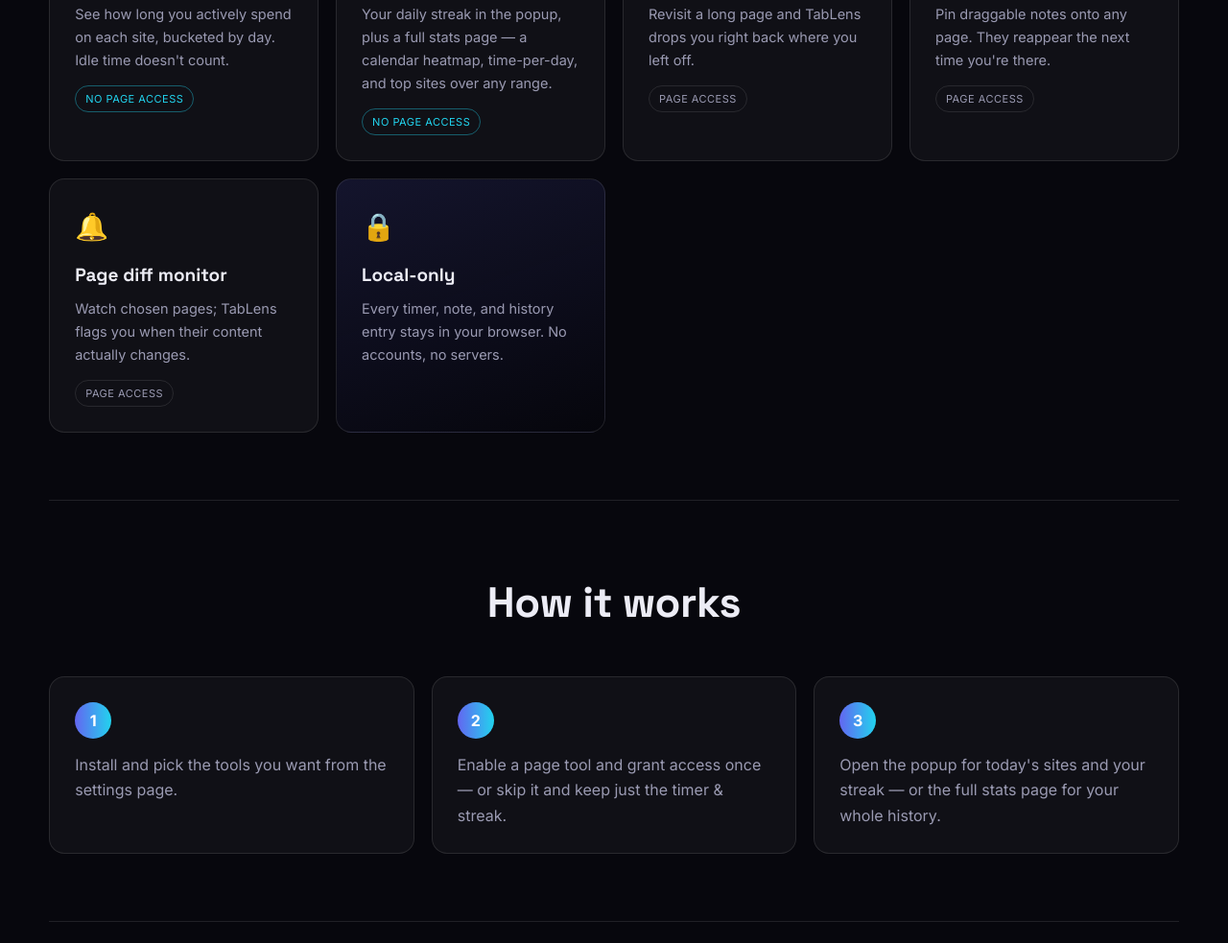
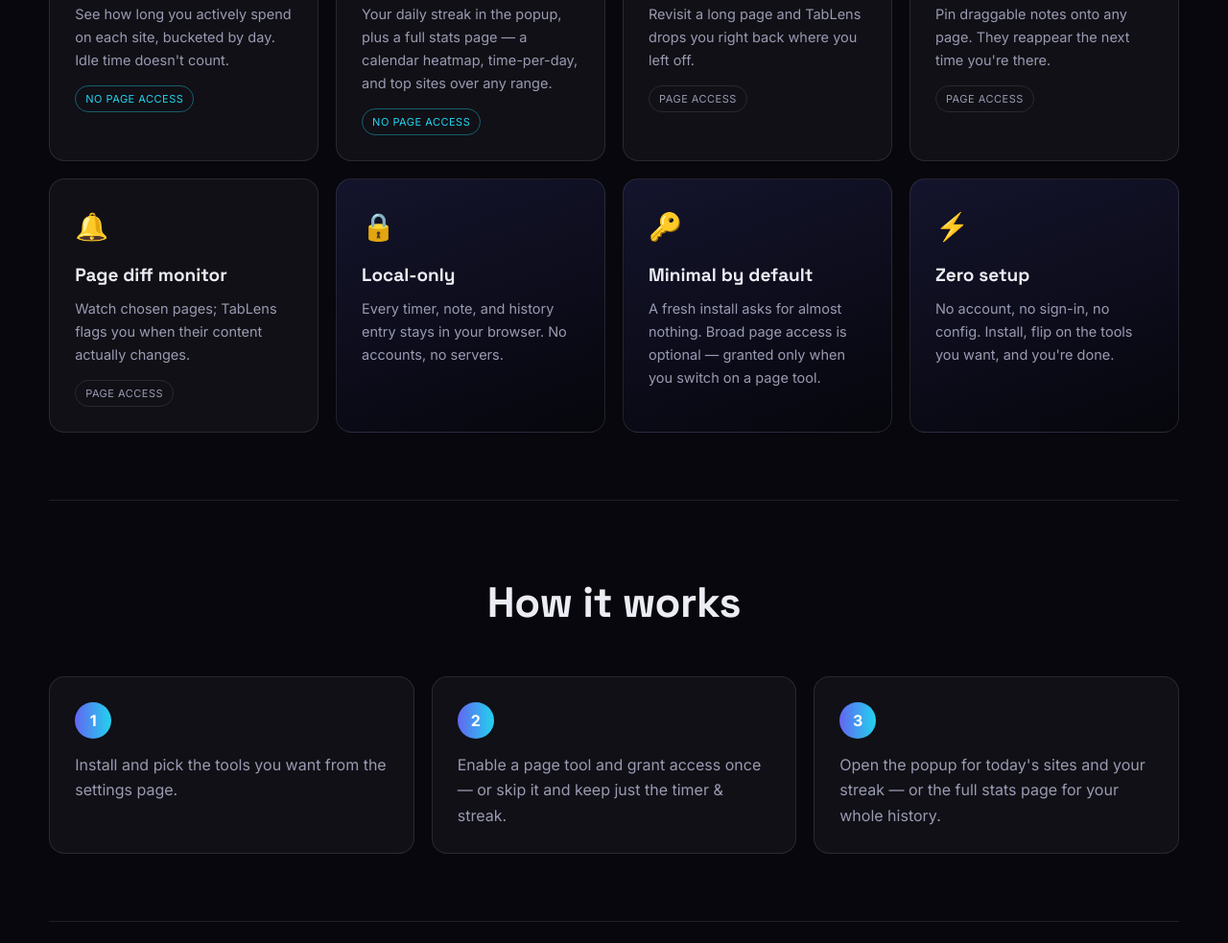
Before and after one commit to sorapallivenkatesh/toolwizhub-tablens, a browser extension: page site/index.html in a window 1280 px wide. Shown: the part 1015-1998 px from the top of the page at 96% size. Drawn offline with Linux system fonts and the light colour scheme.

Commit message:
Add new features to the landing page: Minimal by default and Zero setup
Introduced two new features highlighting the ease of installation and minimal requirements for users. The 'Minimal by default' feature emphasizes that a fresh install requires minimal input, while 'Zero setup' assures users that no account or configuration is needed for functionality.

```diff
--- a/site/index.html
+++ b/site/index.html
@@ -92,6 +92,8 @@
         <div class="feature"><div class="feature__ic">🗒</div><h3>Sticky notes</h3><p>Pin draggable notes onto any page. They reappear the next time you're there.</p><span class="tag">Page access</span></div>
         <div class="feature"><div class="feature__ic">🔔</div><h3>Page diff monitor</h3><p>Watch chosen pages; TabLens flags you when their content actually changes.</p><span class="tag">Page access</span></div>
         <div class="feature feature--soft"><div class="feature__ic">🔒</div><h3>Local-only</h3><p>Every timer, note, and history entry stays in your browser. No accounts, no servers.</p></div>
+        <div class="feature feature--soft"><div class="feature__ic">🔑</div><h3>Minimal by default</h3><p>A fresh install asks for almost nothing. Broad page access is optional — granted only when you switch on a page tool.</p></div>
+        <div class="feature feature--soft"><div class="feature__ic">⚡</div><h3>Zero setup</h3><p>No account, no sign-in, no config. Install, flip on the tools you want, and you're done.</p></div>
       </div>
     </section>
 
```
